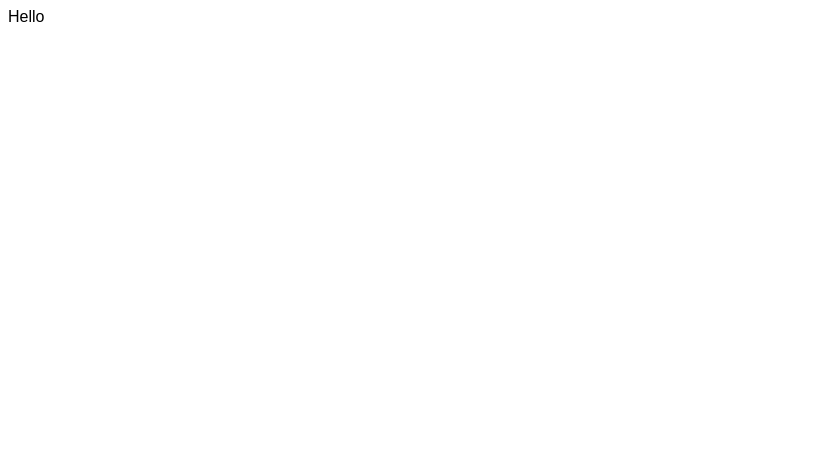
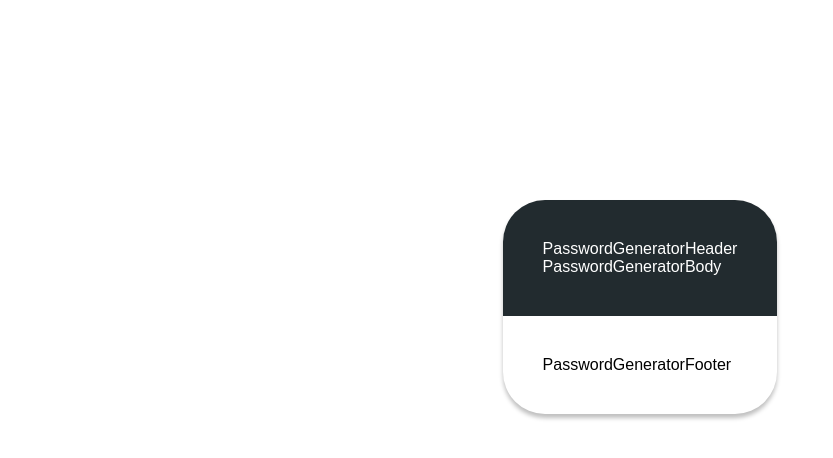
Before and after one commit to marcin-5/react-password-generator, a React (Create React App) app: page / in a window 1280 px wide. Shown: the top 458 px of the page, without its empty margins (0-833 px from the left). Built offline with nearby package versions, Linux system fonts and the light colour scheme.

Commit message:
add base structure

```diff
--- a/src/App.js
+++ b/src/App.js
@@ -1,5 +1,12 @@
+import { PasswordGeneratorCard } from "./components/PasswordGeneratorCard/PasswordGeneratorCard";
+import s from "./style.module.css";
+
 function App() {
-  return <div>Hello</div>;
+  return (
+    <div className={s.root}>
+      <PasswordGeneratorCard />
+    </div>
+  );
 }
 
 export default App;
--- /dev/null
+++ b/src/components/PasswordGeneratorBody/PasswordGeneratorBody.jsx
@@ -0,0 +1,5 @@
+import s from "./style.module.css";
+
+export function PasswordGeneratorBody() {
+  return <div>PasswordGeneratorBody</div>;
+}
--- /dev/null
+++ b/src/components/PasswordGeneratorCard/PasswordGeneratorCard.jsx
@@ -0,0 +1,16 @@
+import { PasswordGeneratorBody } from "../PasswordGeneratorBody/PasswordGeneratorBody";
+import { PasswordGeneratorFooter } from "../PasswordGeneratorFooter/PasswordGeneratorFooter";
+import { PasswordGeneratorHeader } from "../PasswordGeneratorHeader/PasswordGeneratorHeader";
+import s from "./style.module.css";
+
+export function PasswordGeneratorCard() {
+  return (
+    <div className={s.root}>
+      <div className={s.main}>
+        <PasswordGeneratorHeader />
+        <PasswordGeneratorBody />
+      </div>
+      <PasswordGeneratorFooter />
+    </div>
+  );
+}
--- /dev/null
+++ b/src/components/PasswordGeneratorCard/style.module.css
@@ -0,0 +1,11 @@
+.root {
+  box-shadow: 0px 4px 4px 0px rgba(0, 0, 0, 0.25);
+  border-radius: 42px;
+}
+
+.main {
+  background-color: #222b2f;
+  color: white;
+  border-radius: 42px 42px 0px 0px;
+  padding: 40px;
+}
--- /dev/null
+++ b/src/components/PasswordGeneratorFooter/PasswordGeneratorFooter.jsx
@@ -0,0 +1,5 @@
+import s from "./style.module.css";
+
+export function PasswordGeneratorFooter() {
+  return <div className={s.root}>PasswordGeneratorFooter</div>;
+}
--- /dev/null
+++ b/src/components/PasswordGeneratorFooter/style.module.css
@@ -0,0 +1,3 @@
+.root {
+  padding: 40px;
+}
--- /dev/null
+++ b/src/components/PasswordGeneratorHeader/PasswordGeneratorHeader.jsx
@@ -0,0 +1,5 @@
+import s from "./style.module.css";
+
+export function PasswordGeneratorHeader() {
+  return <div>PasswordGeneratorHeader</div>;
+}
--- /dev/null
+++ b/src/style.module.css
@@ -0,0 +1,5 @@
+.root {
+  display: flex;
+  justify-content: center;
+  margin-top: 200px;
+}
```
Also changed, not shown: src/components/PasswordGeneratorBody/style.module.css (added), src/components/PasswordGeneratorHeader/style.module.css (added).
